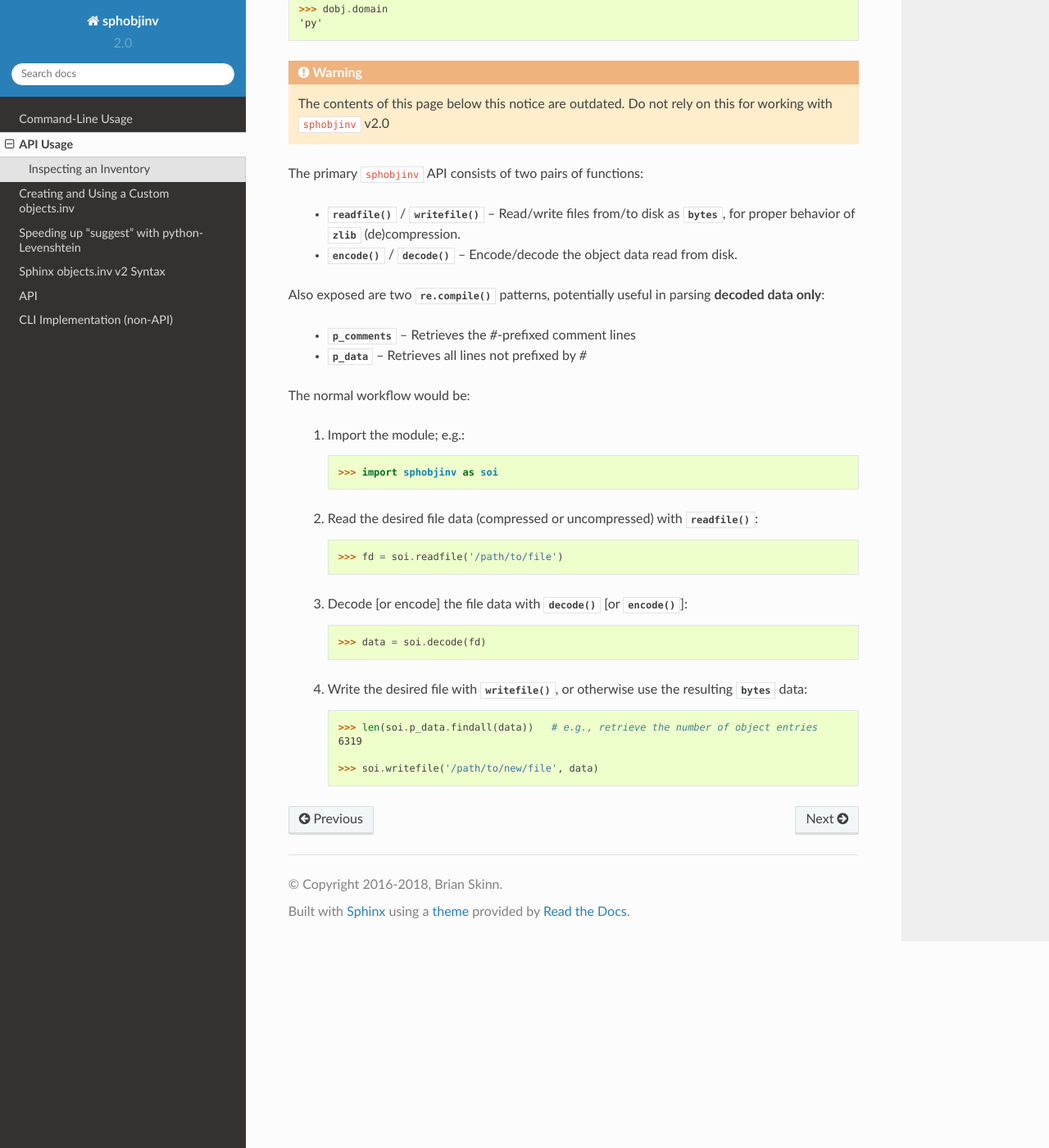
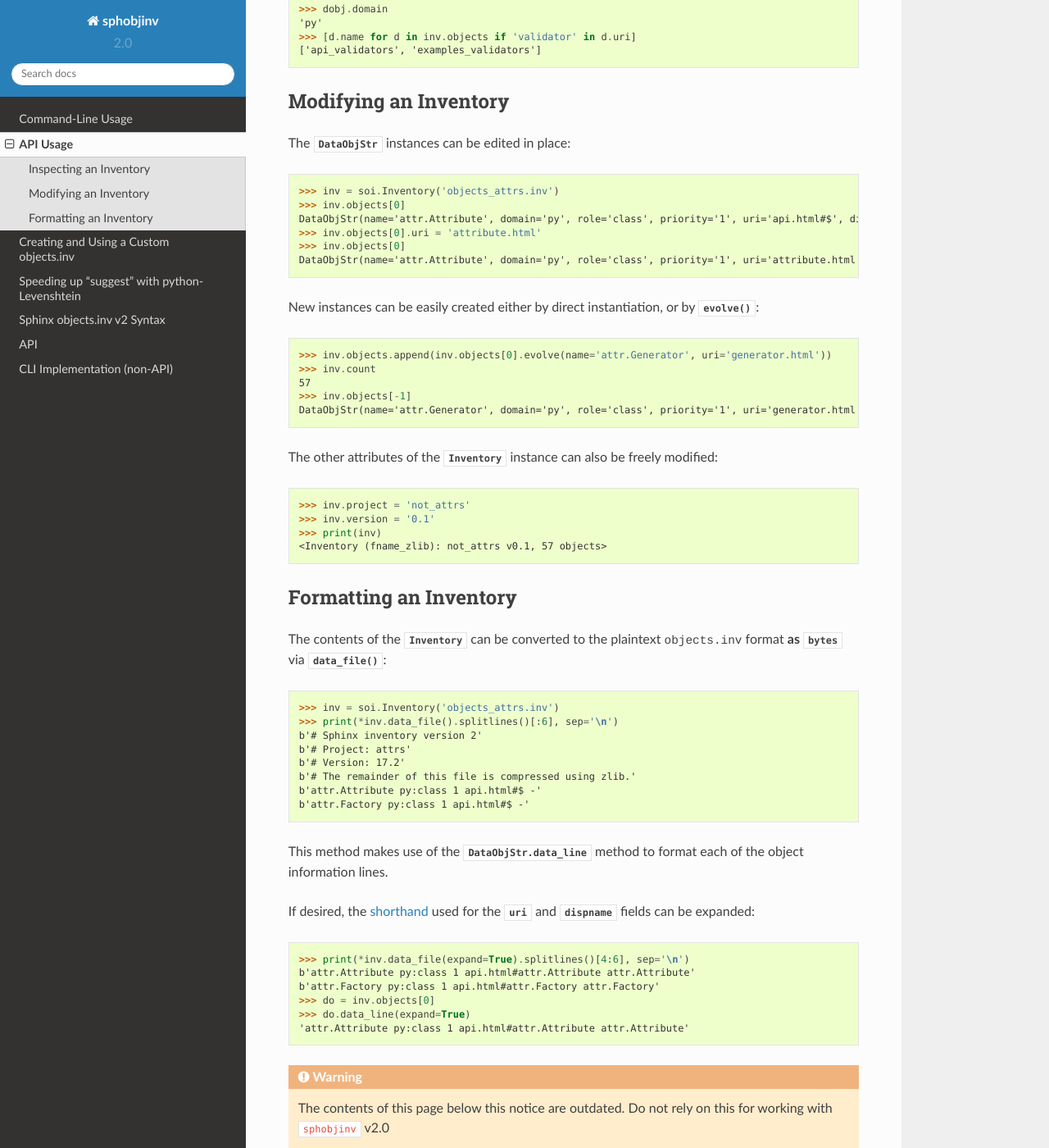
Before and after one commit to bskinn/sphobjinv, a Sphinx documentation site: the page built from doc/source/api_usage.rst, in a window 1280 px wide and 1400 px high, scrolled down 708 px. Shown: the whole window at 82% size. Built offline with Sphinx 7.4.7 and the Read the Docs theme 2.0.0, drawn with Linux system fonts in a browser that asks for light colours.

Commit message:
DOC: Partial draft API usage page
Usage for modifying and formatting an inventory. Still needs
more content.

```diff
--- a/doc/source/api_usage.rst
+++ b/doc/source/api_usage.rst
@@ -38,6 +38,77 @@ a |list| in the :attr:`~sphobjinv.inventory.Inventory.objects` attribute:
     'attr.Attribute'
     >>> dobj.domain
     'py'
+    >>> [d.name for d in inv.objects if 'validator' in d.uri]
+    ['api_validators', 'examples_validators']
+
+
+Modifying an Inventory
+----------------------
+
+The :class:`~sphobjinv.data.DataObjStr` instances can be edited in place:
+
+.. doctest:: api_modify
+
+    >>> inv = soi.Inventory('objects_attrs.inv')
+    >>> inv.objects[0]
+    DataObjStr(name='attr.Attribute', domain='py', role='class', priority='1', uri='api.html#$', dispname='-')
+    >>> inv.objects[0].uri = 'attribute.html'
+    >>> inv.objects[0]
+    DataObjStr(name='attr.Attribute', domain='py', role='class', priority='1', uri='attribute.html', dispname='-')
+
+New instances can be easily created either by direct instantiation, or by
+:meth:`~sphobjinv.data.DataObjStr.evolve`:
+
+.. doctest:: api_modify
+
+    >>> inv.objects.append(inv.objects[0].evolve(name='attr.Generator', uri='generator.html'))
+    >>> inv.count
+    57
+    >>> inv.objects[-1]
+    DataObjStr(name='attr.Generator', domain='py', role='class', priority='1', uri='generator.html', dispname='-')
+
+The other attributes of the :class:`~sphobjinv.inventory.Inventory` instance can also be freely modified:
+
+.. doctest:: api_modify
+
+    >>> inv.project = 'not_attrs'
+    >>> inv.version = '0.1'
+    >>> print(inv)
+    <Inventory (fname_zlib): not_attrs v0.1, 57 objects>
+
+
+Formatting an Inventory
+-----------------------
+
+The contents of the :class:`~sphobjinv.inventory.Inventory` can be converted to
+the plaintext |objects.inv| format **as** |bytes| via :meth:`~sphobjinv.inventory.Inventory.data_file`:
+
+.. doctest:: api_formatting
+
+    >>> inv = soi.Inventory('objects_attrs.inv')
+    >>> print(*inv.data_file().splitlines()[:6], sep='\n')
+    b'# Sphinx inventory version 2'
+    b'# Project: attrs'
+    b'# Version: 17.2'
+    b'# The remainder of this file is compressed using zlib.'
+    b'attr.Attribute py:class 1 api.html#$ -'
+    b'attr.Factory py:class 1 api.html#$ -'
+
+This method makes use of the :meth:`DataObjStr.data_line <sphobjinv.data.SuperDataObj.data_line>`
+method to format each of the object information lines.
+
+If desired, the :ref:`shorthand <syntax_shorthand>` used for the
+:attr:`~sphobjinv.data.SuperDataObj.uri` and
+:attr:`~sphobjinv.data.SuperDataObj.dispname` fields can be expanded:
+
+.. doctest:: api_formatting
+
+    >>> print(*inv.data_file(expand=True).splitlines()[4:6], sep='\n')
+    b'attr.Attribute py:class 1 api.html#attr.Attribute attr.Attribute'
+    b'attr.Factory py:class 1 api.html#attr.Factory attr.Factory'
+    >>> do = inv.objects[0]
+    >>> do.data_line(expand=True)
+    'attr.Attribute py:class 1 api.html#attr.Attribute attr.Attribute'
 
 .. warning::
 
```
